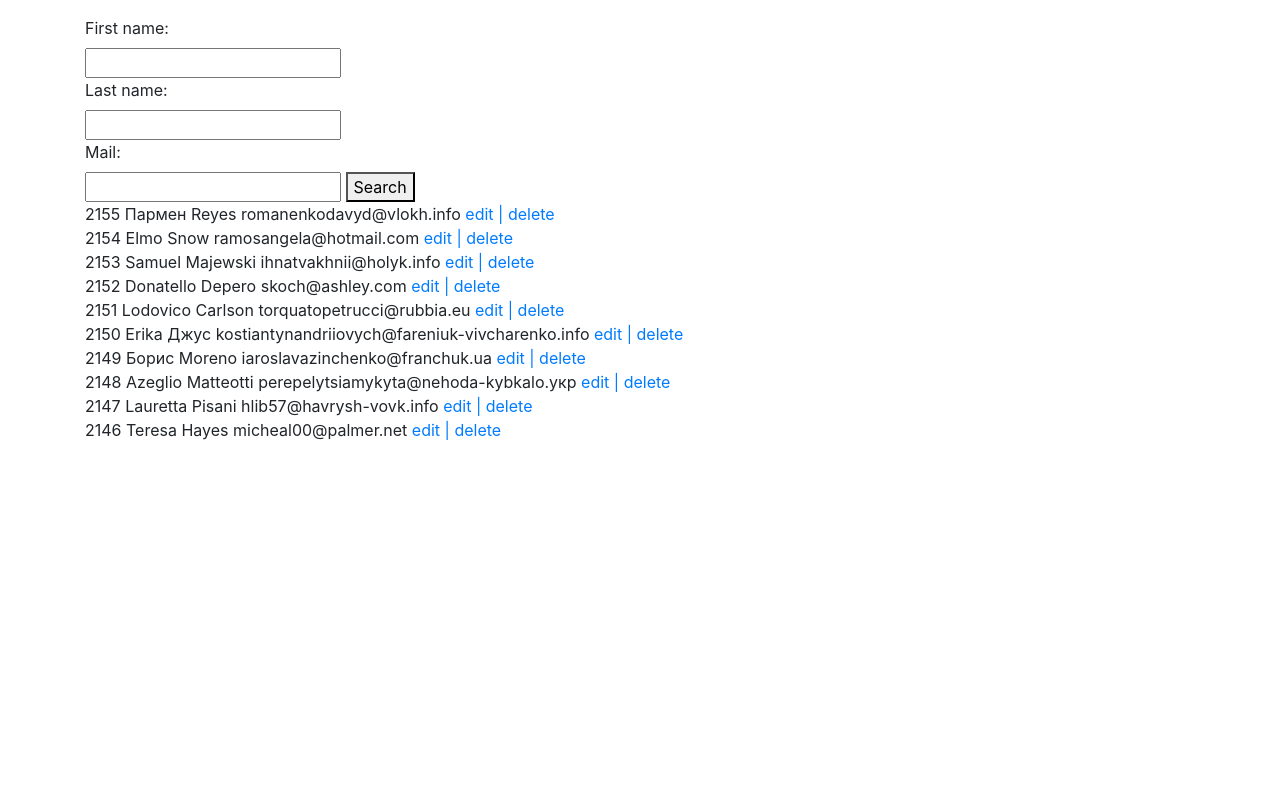
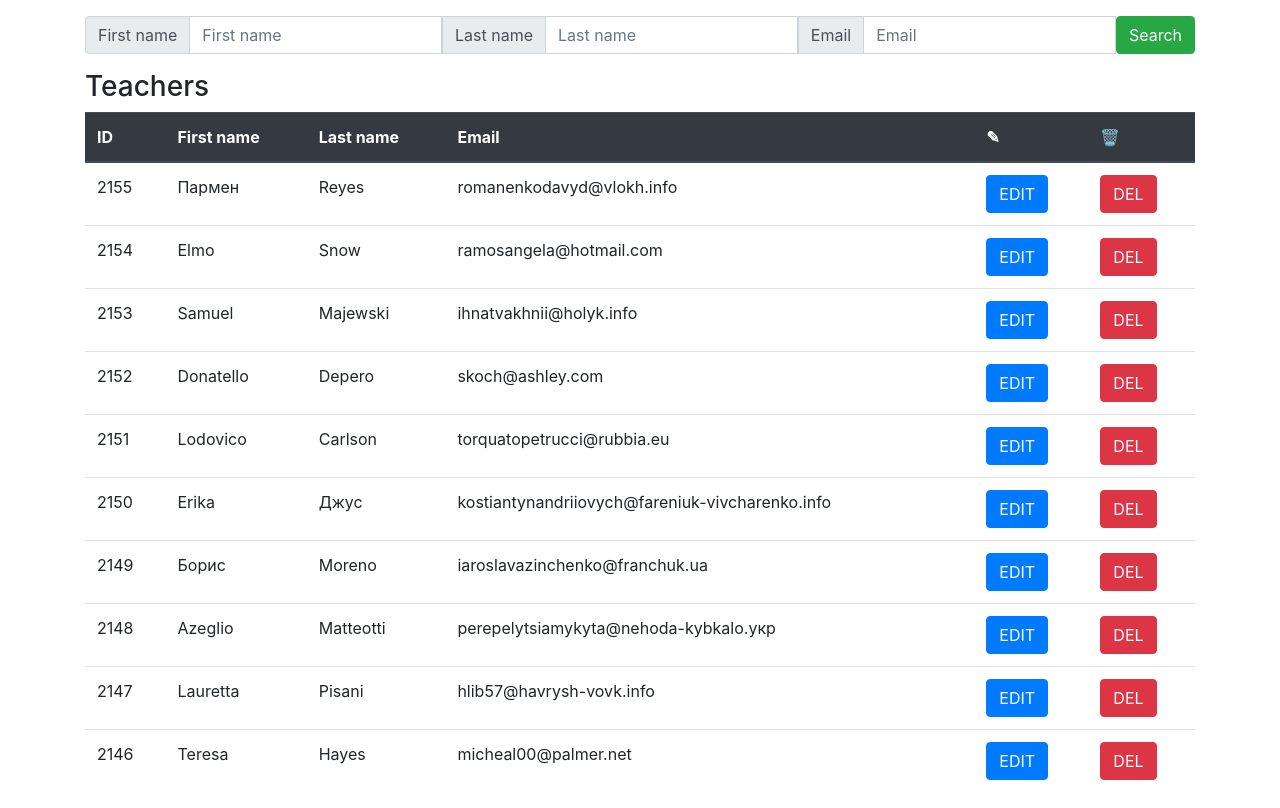
Before and after one commit to annalitvin/lms, a Django app: page /teacher/list in a window 1280 px wide. Shown: the part 56-864 px from the top of the page. Before the commit the page ends 496 px from the top, so only its background shows below. Run offline with Django 3.2, Linux system fonts and the light colour scheme; data comes from the database, SQL or seed files in the repository; some libraries are stand-ins or nearby versions.

Commit message:
Added new design for forms and refactor templates

```diff
--- a/src/teacher/templates/teacher/base.html
+++ b/src/teacher/templates/teacher/base.html
@@ -4,6 +4,6 @@
 {% block title %} {{ title }} {% endblock %}
 
 {% block content %}
-    <h1>Teacher</h1>
+
 
 {% endblock %}
--- /dev/null
+++ b/src/teacher/templates/teacher/includes/teachers_table.html
@@ -0,0 +1,28 @@
+<h3>Teachers</h3>
+
+{% if teachers_list %}
+<table class="table table-hover">
+    <thead class="thead-dark">
+        <tr>
+          <th>ID</th>
+          <th>First name</th>
+          <th>Last name</th>
+          <th>Email</th>
+          <th>&#9998;</th>
+          <th>🗑</th>
+        </tr>
+    </thead>
+    {% for teacher in teachers_list %}
+        <tr>
+          <td> {{ teacher.id }}</td>
+          <td> {{ teacher.first_name }}</td>
+          <td> {{ teacher.last_name }}</td>
+          <td> {{ teacher.email }}</td>
+          <td> <a href="{% url 'teacher:edit' teacher.id %}" class="btn btn-primary">EDIT</a></td>
+          <td> <a href="{% url 'teacher:delete' teacher.id %}" class="btn btn-danger">DEL</a></td>
+        </tr>
+    {% endfor %}
+</table>
+{% else %}
+<p>Sorry, list is empty</p>
+{% endif %}
--- a/src/teacher/templates/teacher/index.html
+++ b/src/teacher/templates/teacher/index.html
@@ -3,5 +3,6 @@
 {% load static %}
 
 {% block content %}
-    <p>{{ teacher }}</p>
+    <br>
+    {% include 'teacher/includes/single_teacher.html' %}
 {% endblock %}
--- a/src/teacher/templates/teacher/teachers_list.html
+++ b/src/teacher/templates/teacher/teachers_list.html
@@ -2,24 +2,28 @@
 {% load static %}
 
 {% block content %}
-    <form name="form">
-      <label for="fname">First name:</label><br>
-      <input type="text" id="fname" name="fname"><br>
-      <label for="lname">Last name:</label><br>
-      <input type="text" id="lname" name="lname"><br>
-        <label for="mail">Mail:</label><br>
-      <input type="text" id="mail" name="mail">
-      <button type="submit">Search</button>
+
+    <form>
+        <div class="input-group mb-3">
+            <div class="input-group-prepend">
+                <span class="input-group-text" id="basic-addon1">First name</span>
+            </div>
+            <input name="fname" type="text" class="form-control" placeholder="First name" aria-label="firstname" aria-describedby="basic-addon1">
+
+            <div class="input-group-prepend">
+                <span class="input-group-text" id="basic-addon2">Last name</span>
+            </div>
+            <input name="lname" type="text" class="form-control" placeholder="Last name" aria-label="lastname" aria-describedby="basic-addon1">
+
+            <div class="input-group-prepend">
+                <span class="input-group-text" id="basic-addon3">Email</span>
+            </div>
+            <input name="mail" type="text" class="form-control" placeholder="Email" aria-label="email" aria-describedby="basic-addon1">
+
+            <button type="submit" class="btn btn-success">Search</button>
+        </div>
     </form>
 
-    {% for teacher in teachers_list %}
-        {{ teacher.id }}
-        {{ teacher.first_name }}
-        {{ teacher.last_name }}
-        {{ teacher.email }}
-        <a href="{% url 'teacher:edit' teacher.id %}">edit |</a>
-        <a href="{% url 'teacher:delete' teacher.id %}">delete</a>
-        <br>
-    {% endfor %}
+    {% include 'teacher/includes/teachers_table.html' %}
 
 {% endblock %}
```
Also changed, not shown: src/teacher/templates/teacher/add_teacher.html (+4 -3 lines), src/teacher/templates/teacher/edit_teacher.html (+5 -3 lines), src/teacher/templates/teacher/includes/single_teacher.html (added, +16 -0 lines).
